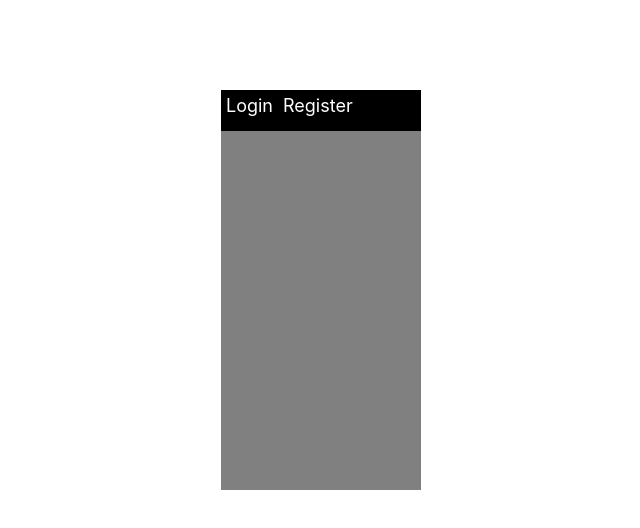
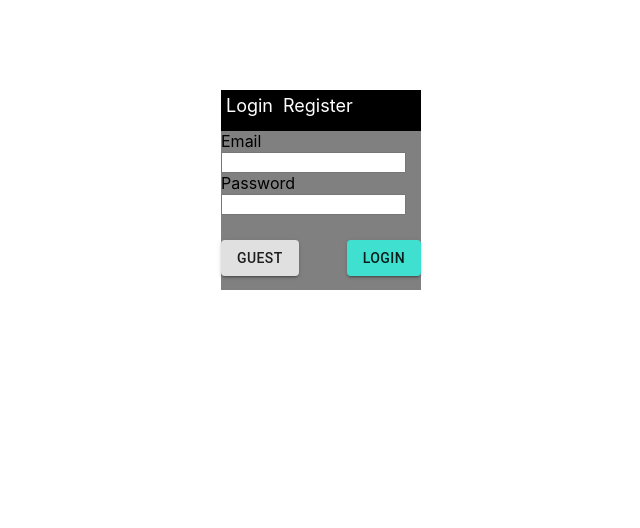
Before and after one commit to ttheolier/firepit, a React (Create React App) app: page / in a window 1280 px wide. Shown: the top 528 px of the page, without its empty margins (319-959 px from the left). Built offline with nearby package versions, Linux system fonts and the light colour scheme.

Commit message:
login page ui done, no functionality

```diff
--- a/src/DailySpark.js
+++ b/src/DailySpark.js
@@ -4,13 +4,28 @@ import DailyBox from './DailyBox';
 import db from './firebase';
 
 function DailySpark() {
+    const [posts,setPosts] = useState([]);
+
+    useEffect(()=>{
+        db.collection("posts").onSnapshot((snapshot)=>
+        setPosts(snapshot.docs.map((doc)=>doc.data()))
+        );
+    }, []);
     return(
         <div className = "dailySpark">
             <div className = "dsHeader">
                 <h1>Daily Spark</h1>
             </div>
             <div className = "dsSpark">
-                <DailyBox text = "this is a palceholder that is intentionally long enough to fill up mulitple rows of text to test flex"/>
+                {/*only getting the first, not a random one */}
+                {posts.slice(0,1).map(post =>(
+                    <DailyBox
+                    text = {post.text}
+                    avat = {post.avatar}
+                    date = {post.date}
+                    username = {post.username}
+                    />
+                ))}
             </div>
         </div>
     );
--- a/src/Login.css
+++ b/src/Login.css
@@ -3,9 +3,9 @@ a {text-decoration:none!important;}
 .login{
     background-color: grey;
     min-width: 200px;
-    min-height:400px;
+    min-height:200px;
     max-width: 200px;
-    max-height:400px;
+    max-height:200px;
     margin-right:auto;
     margin-left: auto;
     margin-top:7%;
@@ -38,3 +38,16 @@ a {text-decoration:none!important;}
 	cursor: pointer;
     color: turquoise;
 }
+
+.subButtons{
+    display: flex;
+    padding-top: 25px;
+}
+
+.subButtons>.loginButton{
+    margin-left: auto;
+}
+
+.subButtons>.loginButton>Button{
+    background-color: turquoise;
+}
--- a/src/Login.js
+++ b/src/Login.js
@@ -10,6 +10,18 @@ function Login(){
                 <a href = "Login">Login</a>
                 <a href = "Register">Register</a>
             </div>
+            <div className = "fields">
+                <p>Email</p>
+                <input type="text" id="email" name="email"></input><br/>
+                <p>Password</p>
+                <input type="text" id="password" name="password"></input><br/>
+            </div>
+            <div className = "subButtons">
+                <Button variant = "contained">guest</Button>
+                <div className = "loginButton">
+                    <Button variant = "contained" color = "powderblue">Login</Button>
+                </div>
+            </div>
 
         </div>
     )
--- a/src/SidebarSelect.js
+++ b/src/SidebarSelect.js
@@ -5,7 +5,7 @@ import Button from '@material-ui/core/Button';
 function SidebarSelect({Icon,text}){
     return(
         <div className = "sidebarSelect">
-            <Button size = "large" target="_blank" href={text} startIcon = {<Icon/>} className = "sideOption" style={{justifyContent: "flex-start"}} fullWidth = {true}>{text}</Button>
+            <Button size = "large" /*target="_blank"*/ href={text} startIcon = {<Icon/>} className = "sideOption" style={{justifyContent: "flex-start"}} fullWidth = {true}>{text}</Button>
         </div>
     )
 }
```
Also changed, not shown: src/Register.css (added), src/Register.js (added).
